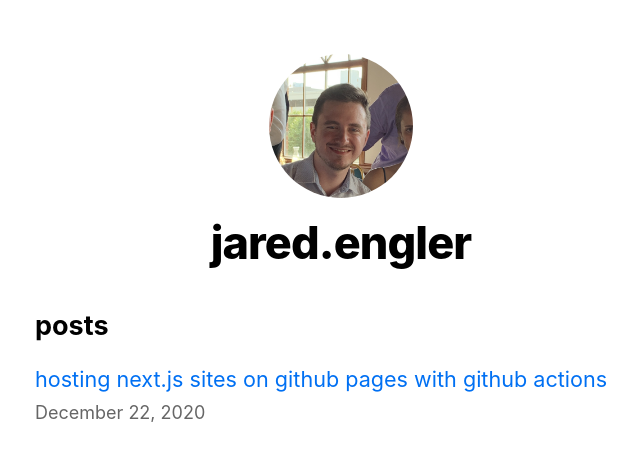
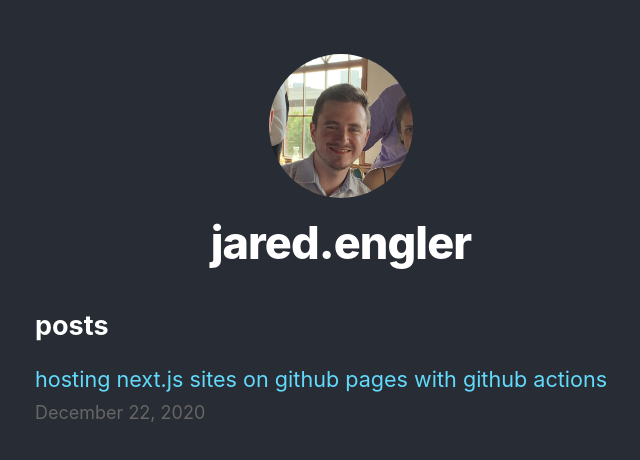
Before and after one commit to lagooned/blog, a Next.js app: page /blog/ in a window 1280 px wide. Shown: the top 460 px of the page, without its empty margins (299-939 px from the left). Built offline with nearby package versions, Linux system fonts and the light colour scheme.

Commit message:
add dark mode

```diff
--- a/pages/posts/[id].js
+++ b/pages/posts/[id].js
@@ -15,7 +15,8 @@ export default function Post({ postData }) {
         <div className={utilStyles.lightText}>
           <Date dateString={postData.date} />
         </div>
-        <div dangerouslySetInnerHTML={{ __html: postData.contentHtml }} />
+        <div className={utilStyles.content}
+             dangerouslySetInnerHTML={{ __html: postData.contentHtml }} />
       </article>
     </Layout>
   )
--- a/styles/global.css
+++ b/styles/global.css
@@ -10,10 +10,11 @@ body {
 
 * {
   box-sizing: border-box;
+  background: #282c34;
 }
 
 a {
-  color: #0070f3;
+  color: #61dafb;
   text-decoration: none;
 }
 
--- a/styles/utils.module.css
+++ b/styles/utils.module.css
@@ -1,4 +1,5 @@
 .heading2Xl {
+  color: white;
   font-size: 2.5rem;
   line-height: 1.2;
   font-weight: 800;
@@ -7,6 +8,7 @@
 }
 
 .headingXl {
+  color: white;
   font-size: 2rem;
   line-height: 1.3;
   font-weight: 800;
@@ -15,12 +17,14 @@
 }
 
 .headingLg {
+  color: white;
   font-size: 1.5rem;
   line-height: 1.4;
   margin: 1rem 0;
 }
 
 .headingMd {
+  color: white;
   font-size: 1.2rem;
   line-height: 1.5;
 }
@@ -50,3 +54,7 @@
 .lightText {
   color: #666;
 }
+
+.content {
+  color: white;
+}
```
Also changed, not shown: 1 other file (tests, documents, lock files or other folders).
